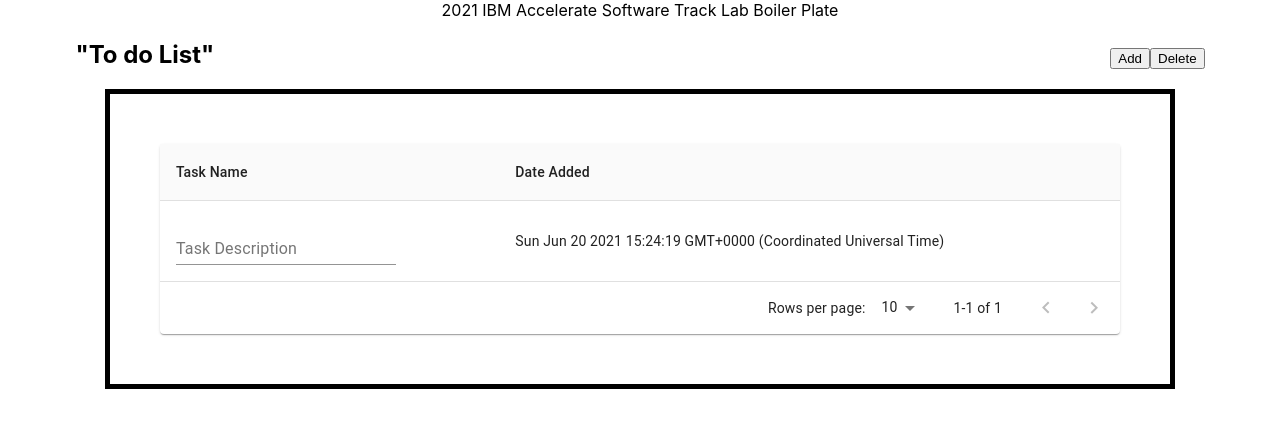
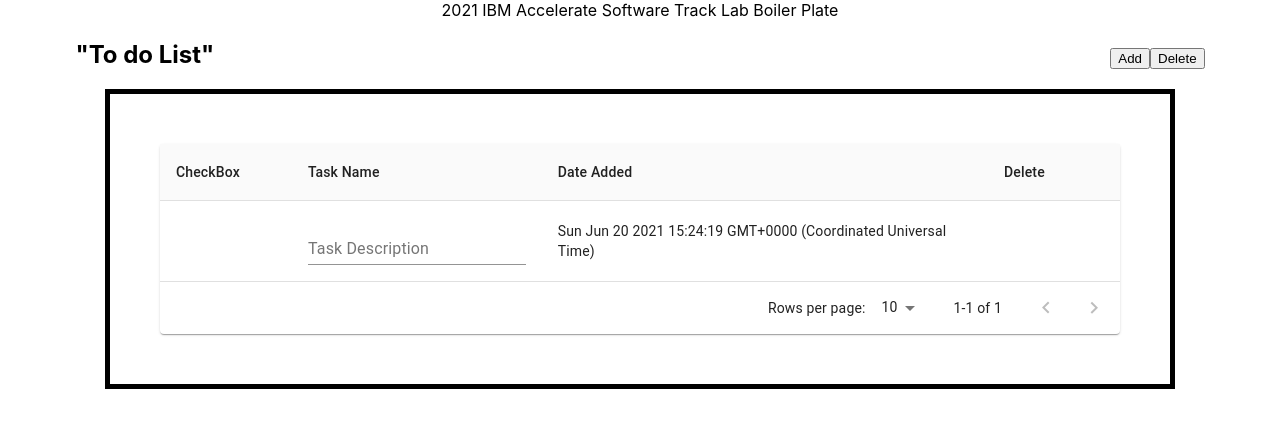
Before and after one commit to 2021-IBM-Accelerate-SW-Track/lab-1-team-46, a React (Create React App) app: page / in a window 1280 px wide. Shown: the top 428 px of the page. Built offline with nearby package versions, Linux system fonts and the light colour scheme.

Commit message:
Just in case push for basic unglitched table

```diff
--- a/src/component/box/index.js
+++ b/src/component/box/index.js
@@ -27,7 +27,6 @@
         });
     }
 
-
     render() {
         return (
             <div>
--- a/src/component/row/index.js
+++ b/src/component/row/index.js
@@ -12,8 +12,10 @@
 
 {/* This is the first row, has the names of each row*/}
 const columns = [
+  { id: 'check', label: 'CheckBox', minWidth: 100 },
   { id: 'name', label: 'Task Name', minWidth: 170 },
   { id: 'date', label: 'Date Added', minWidth: 100 },
+  { id: 'del', label: 'Delete', minWidth: 100 }
 ];
 
 {/* This is kind of a pseduo fucntion: It gathers all of the rows by calling createData("Data1", "Data2", "Data3"...) */}
```
